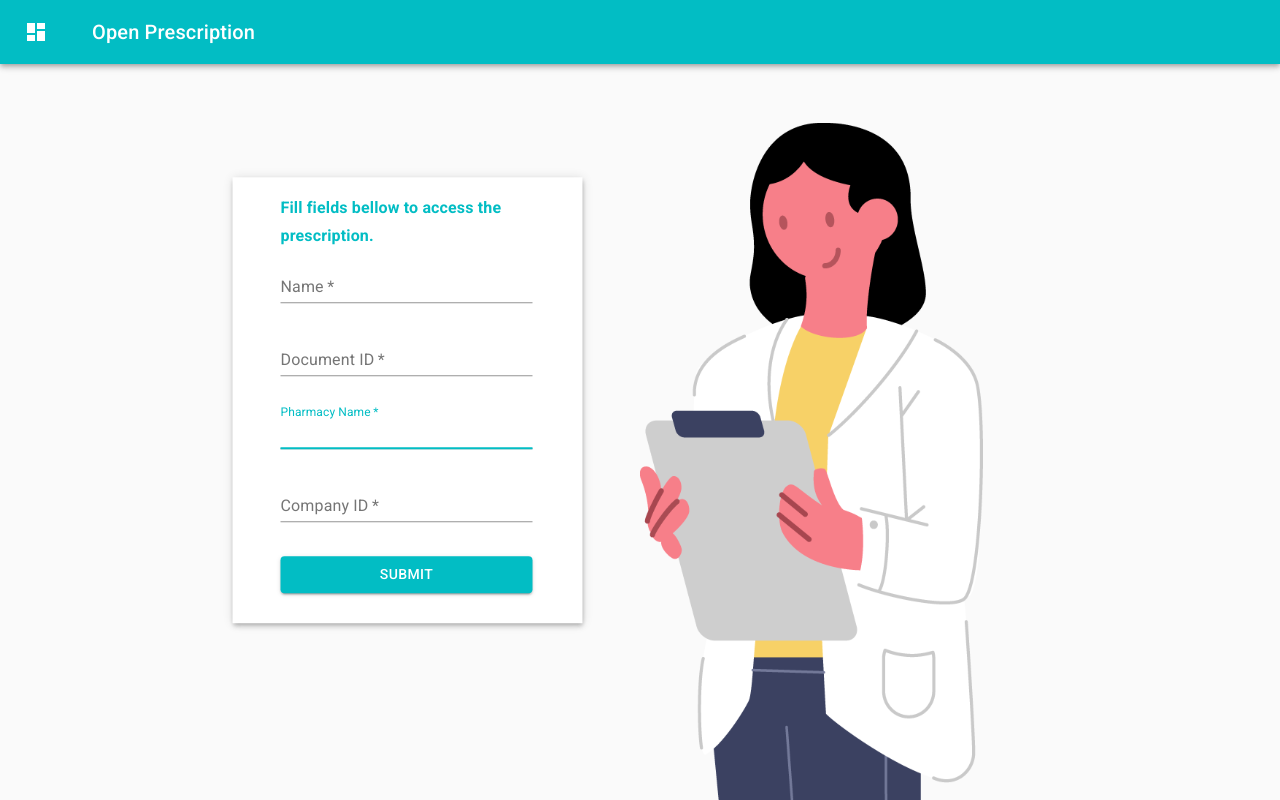
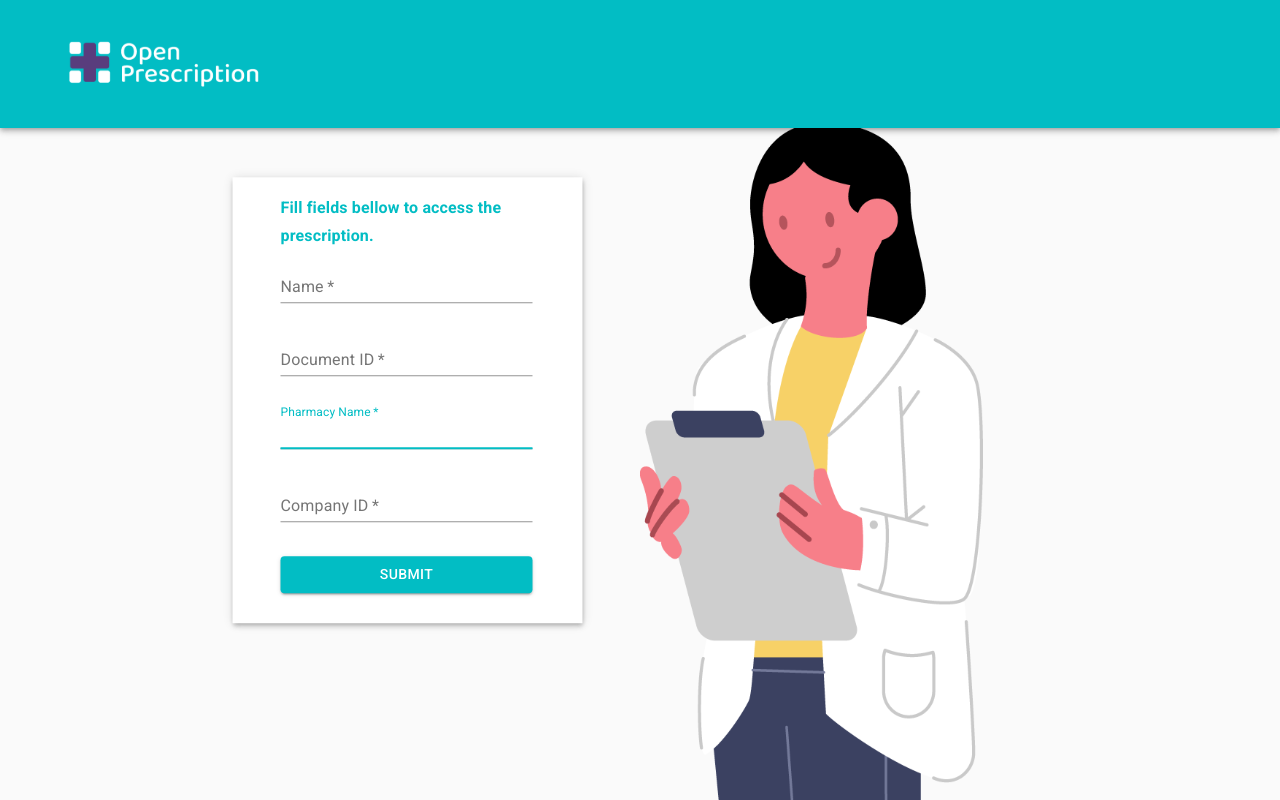
Before and after one commit to OpenPrescription/openprescription-pharmacy, a React (Create React App) app: page /login in a window 1280 px wide. Built offline with nearby package versions, Linux system fonts and the light colour scheme.

Commit message:
Certificate layout and bugs

```diff
--- a/src/components/GuestHeader/index.jsx
+++ b/src/components/GuestHeader/index.jsx
@@ -7,6 +7,8 @@ import IconButton from "@material-ui/core/IconButton";
 import { makeStyles } from "@material-ui/core/styles";
 import Button from "@material-ui/core/Button";
 import CssBaseline from "@material-ui/core/CssBaseline";
+
+import logo from "../../assets/logo.svg";
 
 const useStyles = makeStyles((theme) => ({
   menuButton: {
@@ -20,16 +22,11 @@ const useStyles = makeStyles((theme) => ({
 export default () => {
   const classes = useStyles();
   return (
-    <header >
+    <header>
       <CssBaseline />
       <AppBar position="relative">
         <Toolbar>
-          <IconButton edge="start"  className={classes.menuButton} color="inherit" aria-label="menu">
-            <DashboardIcon className={classes.icon} />
-          </IconButton>
-          <Typography variant="h6" color="inherit" className={classes.title}>
-            Open Prescription
-          </Typography>
+          <img src={logo} />
         </Toolbar>
       </AppBar>
     </header>
--- a/src/components/Header/index.jsx
+++ b/src/components/Header/index.jsx
@@ -11,7 +11,9 @@ import { makeStyles } from "@material-ui/core/styles";
 import KeyboardArrowDownIcon from "@material-ui/icons/KeyboardArrowDown";
 import { useTranslation } from "react-i18next";
 import { useAuth } from "../../contexts/Auth";
-import ExitToAppIcon from '@material-ui/icons/ExitToApp';
+import ExitToAppIcon from "@material-ui/icons/ExitToApp";
+
+import logo from "../../assets/logo.svg";
 
 const useStyles = makeStyles((theme) => ({
   icon: {
@@ -56,16 +58,10 @@ export default () => {
     <header>
       <CssBaseline />
       <AppBar position="relative">
-        <Toolbar>
-          <DashboardIcon className={classes.icon} />
-          <Typography
-            variant="h6"
-            color="inherit"
-            noWrap
-            className={classes.title}
-          >
-            Open Prescription
-          </Typography>
+        <Toolbar style={{ display: "flex", justifyContent: "space-between" }}>
+          <img src={logo} />
+
+          <div>
             <Button
               color="inherit"
               aria-controls="language-menu"
@@ -81,8 +77,9 @@ export default () => {
               aria-haspopup="true"
               onClick={handleLogout}
             >
-            <ExitToAppIcon/>
+              <ExitToAppIcon />
             </Button>
+          </div>
         </Toolbar>
         <Menu
           id="language-menu"
--- a/src/screens/Home/index.jsx
+++ b/src/screens/Home/index.jsx
@@ -108,8 +108,6 @@ export default () => {
       window.scrollTo(0, 0);
       getPrecription(pathHash);
       setPrescriptionDispensingStatus("success");
-      history.replace(`/`);
-      history.go(`/`);
     } catch (err) {
       setModalOpen(false);
       setPrescriptionDispensingStatus("error");
@@ -299,6 +297,10 @@ export default () => {
               </Trans>
             </Alert>
           )}
+        </Container>
+      )}
+      {prescriptionData && (
+        <Container maxWidth="md" className={solidContainer}>
           {prescriptionDispensingStatus == "error" && (
             <Alert severity="error" className={alerts}>
               <Trans i18nKey="prescriptionDispensingUnexpectedError">
@@ -313,10 +315,6 @@ export default () => {
               </Trans>
             </Alert>
           )}
-        </Container>
-      )}
-      {prescriptionData && (
-        <Container maxWidth="md" className={solidContainer}>
           <div className={backButtonContainer}>
             <Button
               color="black"
@@ -489,8 +487,12 @@ export default () => {
           </Grid>
 
           <div className={gridTitle}>
-            <Button color="primary" aria-label="add to shopping cart" style={{padding: '10px 0'}}>
-              <VerifiedUserIcon  style={{ marginRight: 10}}/>
+            <Button
+              color="primary"
+              aria-label="add to shopping cart"
+              style={{ padding: "10px 0" }}
+            >
+              <VerifiedUserIcon style={{ marginRight: 10 }} />
               {"  "} Digital Signature Verified
             </Button>
           </div>
@@ -544,7 +546,9 @@ export default () => {
             variant="contained"
             color="primary"
             className={button}
-            disabled={!isDispensable}
+            disabled={
+              !isDispensable || prescriptionDispensingStatus == "success"
+            }
             onClick={() => setModalOpen(true)}
           >
             {t("dispense")}
```
Also changed, not shown: src/assets/logo.svg (added). Lines whose indentation alone changed are shown as unchanged.
